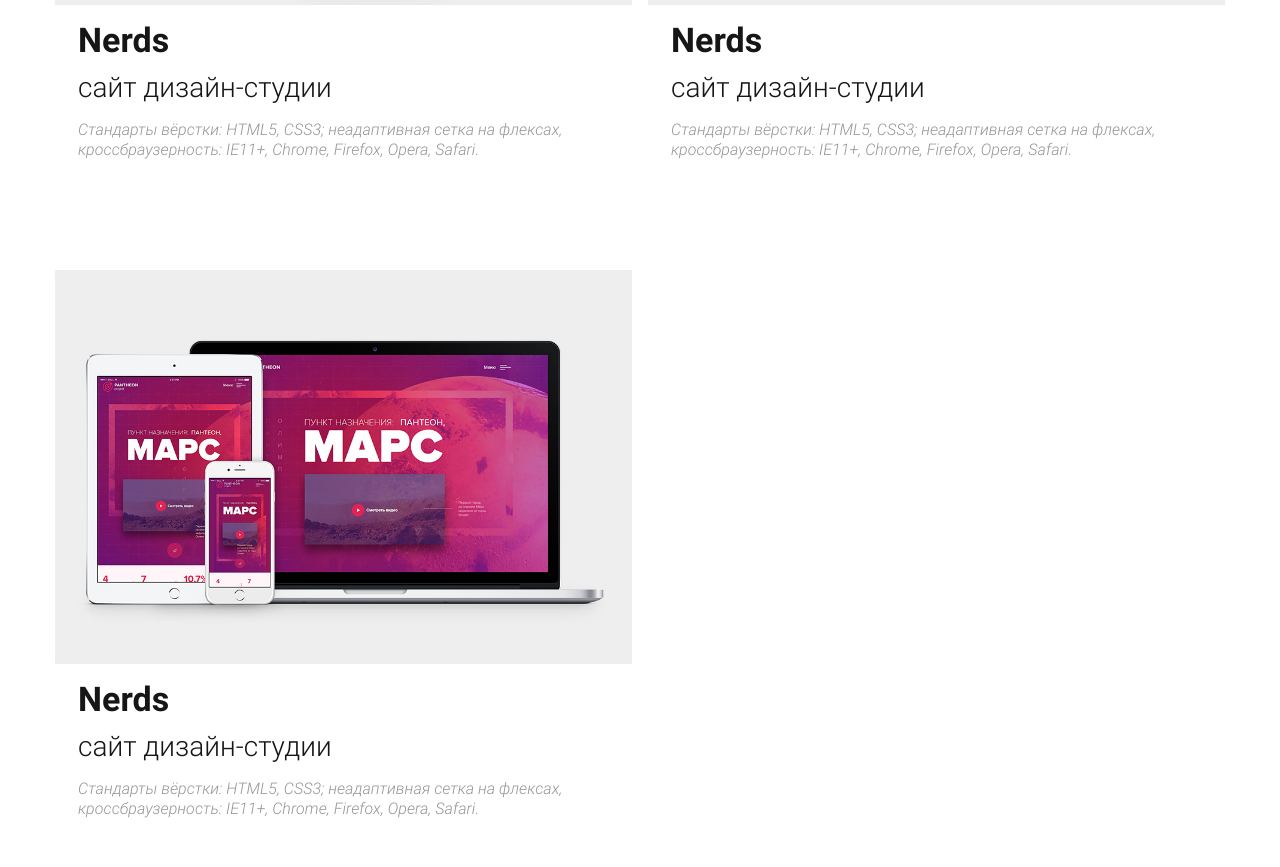
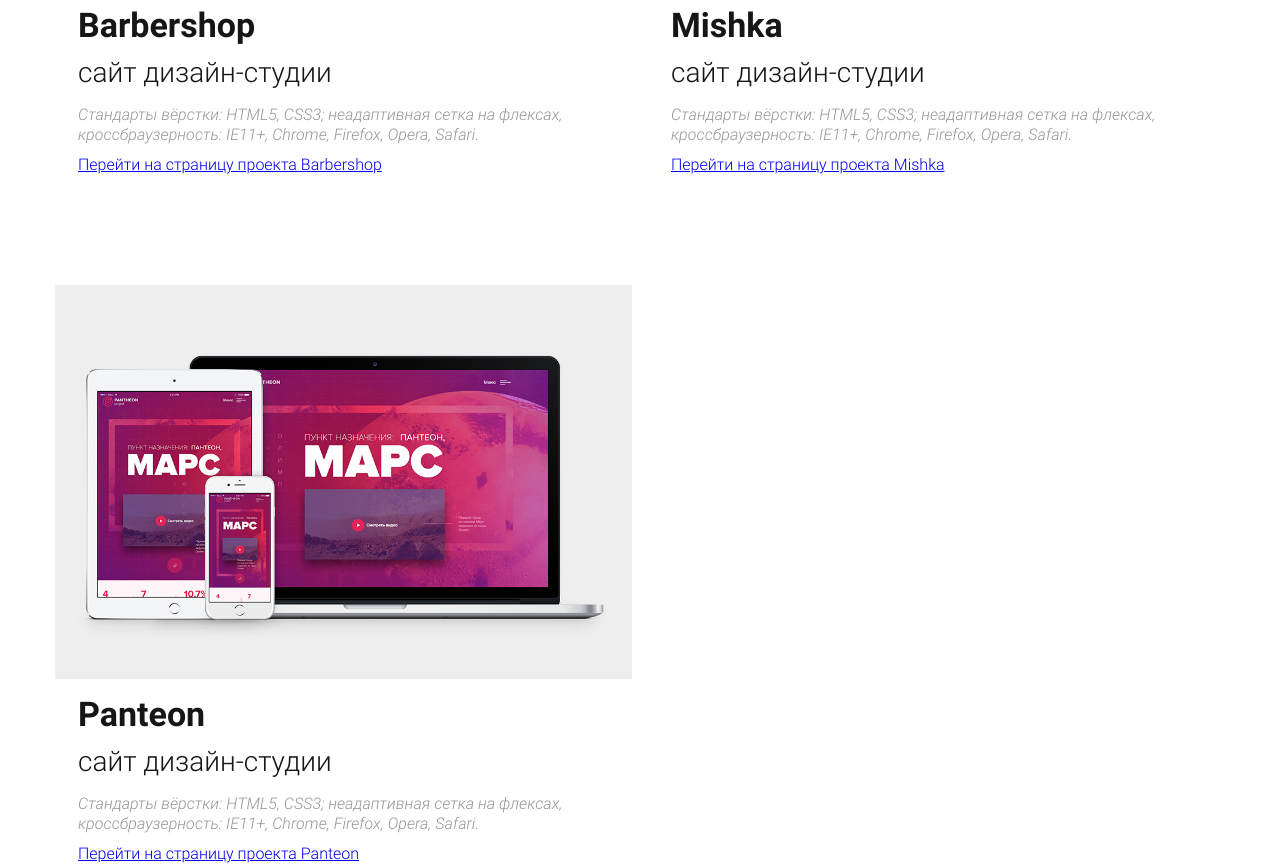
Before and after one commit to shampansky/resume, a website: page source/index.html in a window 1280 px wide. Shown: the part 2447-3314 px from the top of the page. Drawn offline with nearby package versions, Linux system fonts and the light colour scheme; files that its build step writes are made by us from their sources.

Commit message:
откорректировали блок с описанием проекта

```diff
--- a/source/index.html
+++ b/source/index.html
@@ -47,46 +47,60 @@
             <a href="#">
               <img src="img/project-nerds@1x.jpg" srcset="img/project-nerds@2x.jpg 2x" alt="Скриншот проекта Nerds">
             </a>
+            <div class="portfolio__description-wrapper">
               <h3 class="protfolio__project-title">Nerds</h3>
               <p class="protfolio__project-description">сайт дизайн-студии</p>
               <p class="protfolio__project-overview">Стандарты вёрстки: HTML5, CSS3; неадаптивная сетка на флексах, кроссбраузерность: IE11+, Chrome, Firefox, Opera, Safari.</p>
-            <a href="#">Перейти на страницу проекта</a>
+              <a class="protfolio__project-link" href="#">Перейти на страницу проекта Nerds</a>
+            </div>
           </li>
 
           <li class="protfolio__projects-item">
             <a href="#">
               <img src="img/project-artactive@1x.jpg" srcset="img/project-artactive@2x.jpg 2x" alt="Скриншот проекта Artactive">
             </a>
+            <div class="portfolio__description-wrapper">
               <h3 class="protfolio__project-title">Artactive</h3>
               <p class="protfolio__project-description">сайт дизайн-студии</p>
               <p class="protfolio__project-overview">Стандарты вёрстки: HTML5, CSS3; неадаптивная сетка на флексах, кроссбраузерность: IE11+, Chrome, Firefox, Opera, Safari.</p>
+              <a class="protfolio__project-link" href="#">Перейти на страницу проекта Nerds</a>
+            </div>
           </li>
 
           <li class="protfolio__projects-item">
             <a href="#">
               <img src="img/project-barbershop@1х.jpg" srcset="img/project-barbershop@2х.jpg 2x" alt="Скриншот проекта Barbershop">
             </a>
-            <h3 class="protfolio__project-title">Nerds</h3>
+            <div class="portfolio__description-wrapper">
+              <h3 class="protfolio__project-title">Barbershop</h3>
               <p class="protfolio__project-description">сайт дизайн-студии</p>
               <p class="protfolio__project-overview">Стандарты вёрстки: HTML5, CSS3; неадаптивная сетка на флексах, кроссбраузерность: IE11+, Chrome, Firefox, Opera, Safari.</p>
+              <a class="protfolio__project-link" href="#">Перейти на страницу проекта Barbershop</a>
+            </div>
           </li>
 
           <li class="protfolio__projects-item">
             <a href="#">
               <img src="img/project-mishka@1х.jpg" srcset="img/project-mishka@2х.jpg 2x" alt="Скриншот проекта Mishka">
             </a>
-            <h3 class="protfolio__project-title">Nerds</h3>
+            <div class="portfolio__description-wrapper">
+              <h3 class="protfolio__project-title">Mishka</h3>
               <p class="protfolio__project-description">сайт дизайн-студии</p>
               <p class="protfolio__project-overview">Стандарты вёрстки: HTML5, CSS3; неадаптивная сетка на флексах, кроссбраузерность: IE11+, Chrome, Firefox, Opera, Safari.</p>
+              <a class="protfolio__project-link" href="#">Перейти на страницу проекта Mishka</a>
+            </div>
           </li>
 
           <li class="protfolio__projects-item">
             <a href="#">
               <img src="img/project-panteon@1х.jpg" srcset="img/project-panteon@2х.jpg 2x" alt="Скриншот проекта Panteon">
             </a>
-            <h3 class="protfolio__project-title">Nerds</h3>
+            <div class="portfolio__description-wrapper">
+              <h3 class="protfolio__project-title">Panteon</h3>
               <p class="protfolio__project-description">сайт дизайн-студии</p>
               <p class="protfolio__project-overview">Стандарты вёрстки: HTML5, CSS3; неадаптивная сетка на флексах, кроссбраузерность: IE11+, Chrome, Firefox, Opera, Safari.</p>
+              <a class="protfolio__project-link" href="#">Перейти на страницу проекта Panteon</a>
+            </div>
           </li>
         </ul>
 
--- a/source/sass/blocks/portfolio.scss
+++ b/source/sass/blocks/portfolio.scss
@@ -31,11 +31,19 @@
 
 .protfolio__project-overview {
   margin: 0;
+  margin-bottom: 10px;
 
   font-size: 16px;
   line-height: 20px;
   font-style: italic;
   color: #969696;
+}
+
+.protfolio__project-link {
+  display: block;
+
+  font-size: 16px;
+  line-height: 20px;
 }
 
 @media(min-width: 1025px) {
@@ -51,8 +59,12 @@
     margin-bottom: 110px;
   }
 
+  .portfolio__description-wrapper {
+    margin-left: 23px;
+  }
+
   .protfolio__project-title {
-    margin-left: 23px;
+
     margin-bottom: 2px;
 
     font-size: 34px;
@@ -60,14 +72,14 @@
   }
 
   .protfolio__project-description {
-    margin-left: 23px;
+
 
     font-size: 28px;
     line-height: 45px;
   }
 
   .protfolio__project-overview {
-    margin-left: 23px;
+
   }
 }
 
```
Lines whose indentation alone changed are shown as unchanged.
